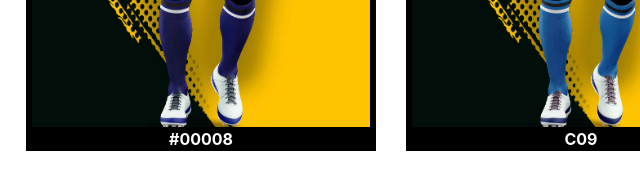
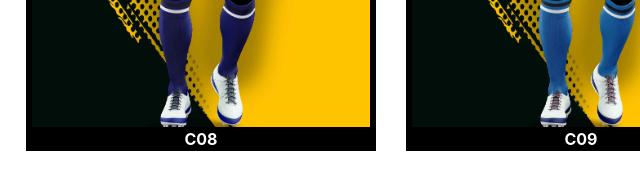
Before and after one commit to GonzalezBraian/CatalogoDeportivo, a plain HTML site: page camisetas.html in a window 1280 px wide. Shown: the part 1800-1988 px from the top of the page, 439-1079 px from the left. Drawn offline with nearby package versions, Linux system fonts and the light colour scheme; a script that the page names is missing.

Commit message:
Update camisetas.html

```diff
--- a/camisetas.html
+++ b/camisetas.html
@@ -98,7 +98,7 @@
             <a href="img/C08.jpg">
               <div class="imagen">
               <img class="img" src="img/C08.jpg" title="Mockup" alt="Mockup" />
-                <div class="txt"> <center>#00008</center></div>
+                <div class="txt"> <center>C08</center></div>
               </div>
             </a>
           </div>
```
